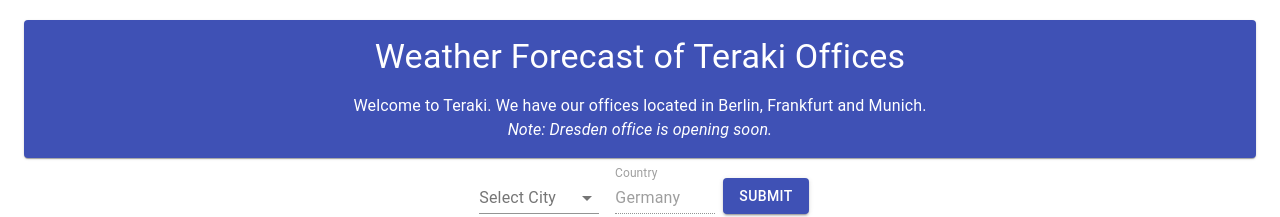
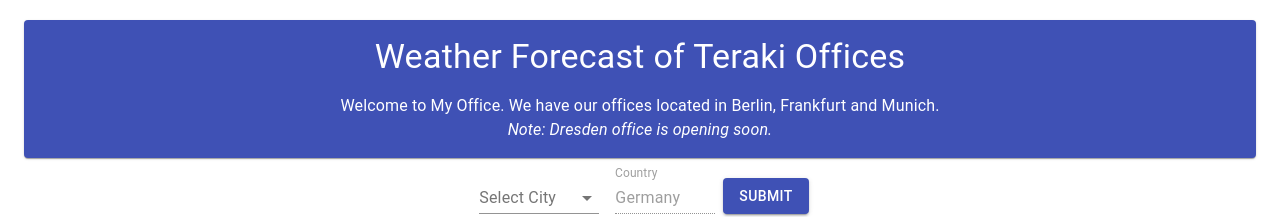
Before and after one commit to ektarathi/weather-app, a React (Create React App) app: page / in a window 1280 px wide. Shown: the top 217 px of the page. Built offline with nearby package versions, Linux system fonts and the light colour scheme; the HTML template or start-up script is replaced by a standard one.

Commit message:
Updated text description

```diff
--- a/src/App.tsx
+++ b/src/App.tsx
@@ -47,7 +47,7 @@
 						</Box>
 						<Box pb={2}>
 							<Typography variant="body1">
-								Welcome to Teraki. We have our offices located in Berlin,
+								Welcome to My Office. We have our offices located in Berlin,
 								Frankfurt and Munich.
 								<br />
 								<i> Note: Dresden office is opening soon.</i>
```
